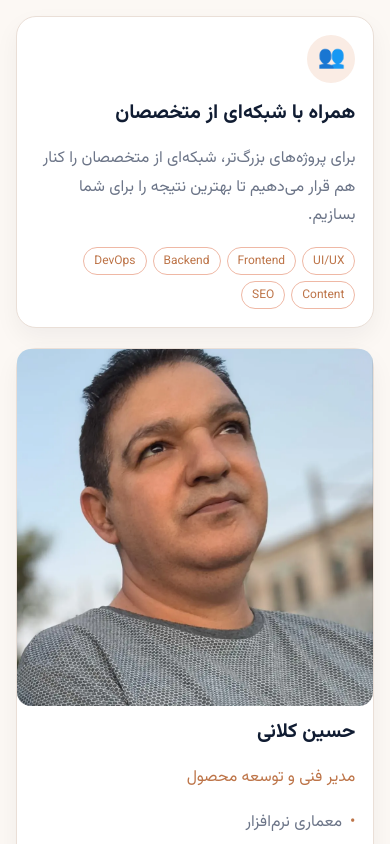
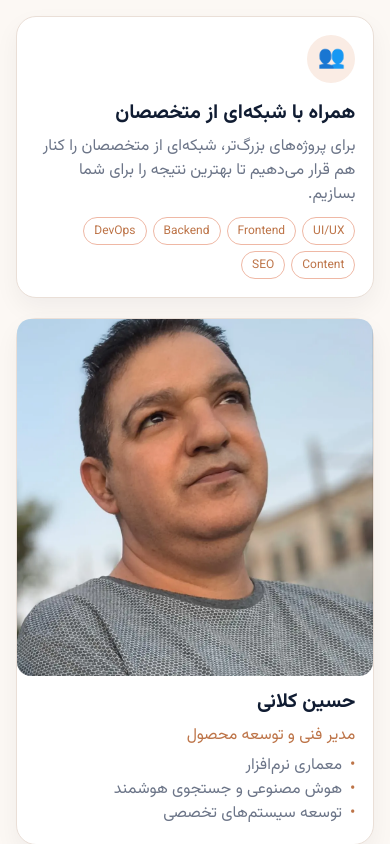
Before and after one commit to zohreksh/smartpilot, a Nuxt app: page / in a window 390 px wide. Shown: the part 2720-3564 px from the top of the page. Built offline with nearby package versions, Linux system fonts and the light colour scheme.

Commit message:
Reduce team member card spacing

```diff
--- a/components/sections/TeamSection.vue
+++ b/components/sections/TeamSection.vue
@@ -11,5 +11,5 @@
   </section>
 </template>
 <style scoped>
-.team-grid{display:grid;grid-template-columns:repeat(4,1fr);gap:20px;direction:rtl}.team-card{background:#fff;border:1px solid #eadfd7;border-radius:20px;padding:18px;text-align:right;min-height:220px;box-shadow:0 10px 25px rgba(16,24,40,.05)}.team-icon{width:48px;height:48px;border-radius:50%;background:#faece4;display:flex;align-items:center;justify-content:center;font-size:22px;margin-bottom:14px}.team-card h3{font-size:20px;margin:8px 0}.team-headline span{display:block}.team-headline .accent{color:#d86b4a}.team-card p{line-height:1.8;color:#6c7588}.job-title{color:#bd7448!important}.specialties{display:flex;flex-wrap:wrap;gap:6px;margin-top:12px}.specialties span{border:1px solid #efb8a5;color:#bd7448;border-radius:999px;padding:4px 10px;font-size:12px}.skills-list{list-style:none;padding:0;margin:10px 0 0}.skills-list li{color:#6c7588;line-height:1.8}.skills-list li::before{content:'•';color:#bd7448;margin-left:8px}.team-image-wrap{overflow:hidden;border-radius:14px;margin:-18px -18px 10px}.team-image-wrap img{width:100%;aspect-ratio:1;object-fit:cover;display:block}@media(max-width:900px){.team-grid{grid-template-columns:1fr 1fr}}@media(max-width:600px){.team-grid{grid-template-columns:1fr}}
+.team-grid{display:grid;grid-template-columns:repeat(4,1fr);gap:20px;direction:rtl}.team-card{background:#fff;border:1px solid #eadfd7;border-radius:20px;padding:18px;text-align:right;min-height:220px;box-shadow:0 10px 25px rgba(16,24,40,.05)}.team-icon{width:48px;height:48px;border-radius:50%;background:#faece4;display:flex;align-items:center;justify-content:center;font-size:22px;margin-bottom:14px}.team-card h3{font-size:20px;margin:6px 0}.team-headline span{display:block}.team-headline .accent{color:#d86b4a}.team-card p{line-height:1.5;color:#6c7588;margin:6px 0}.job-title{color:#bd7448!important}.specialties{display:flex;flex-wrap:wrap;gap:6px;margin-top:10px}.specialties span{border:1px solid #efb8a5;color:#bd7448;border-radius:999px;padding:4px 10px;font-size:12px}.skills-list{list-style:none;padding:0;margin:6px 0 0}.skills-list li{color:#6c7588;line-height:1.5}.skills-list li::before{content:'•';color:#bd7448;margin-left:8px}.team-image-wrap{overflow:hidden;border-radius:14px;margin:-18px -18px 10px}.team-image-wrap img{width:100%;aspect-ratio:1;object-fit:cover;display:block}@media(max-width:900px){.team-grid{grid-template-columns:1fr 1fr}}@media(max-width:600px){.team-grid{grid-template-columns:1fr}}
 </style>
```
